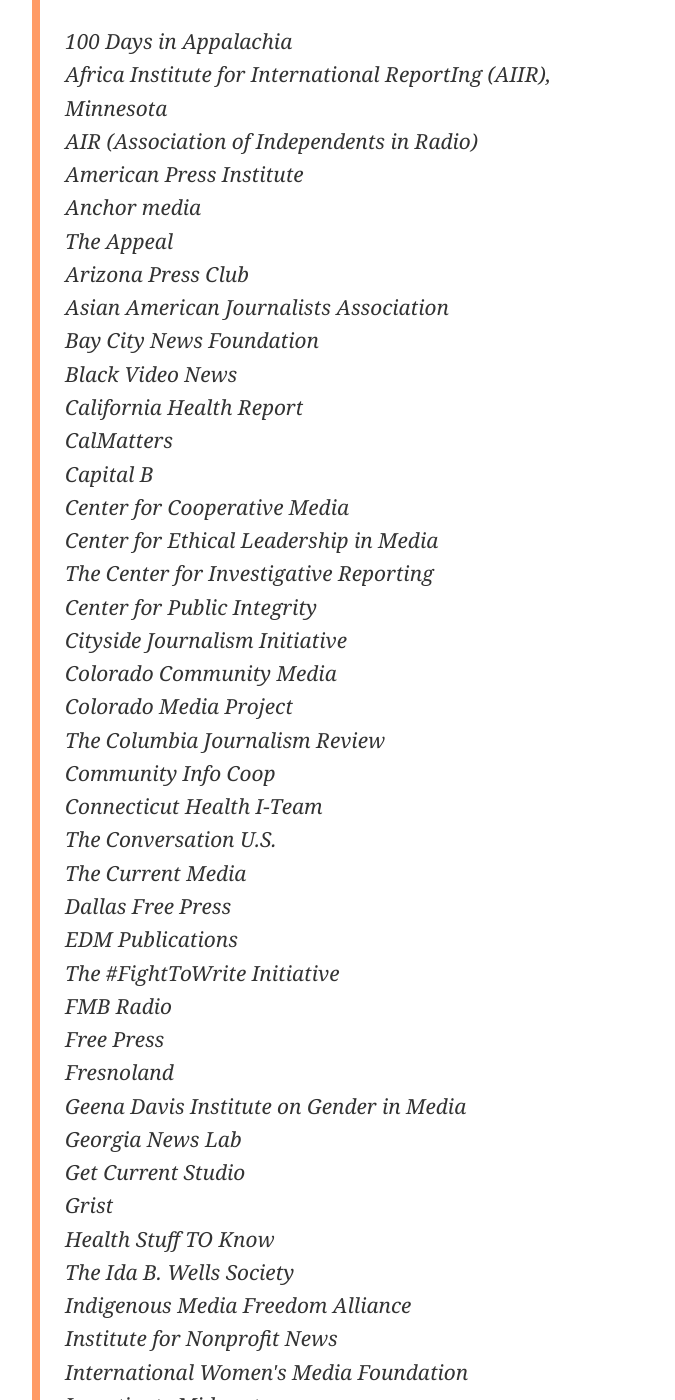
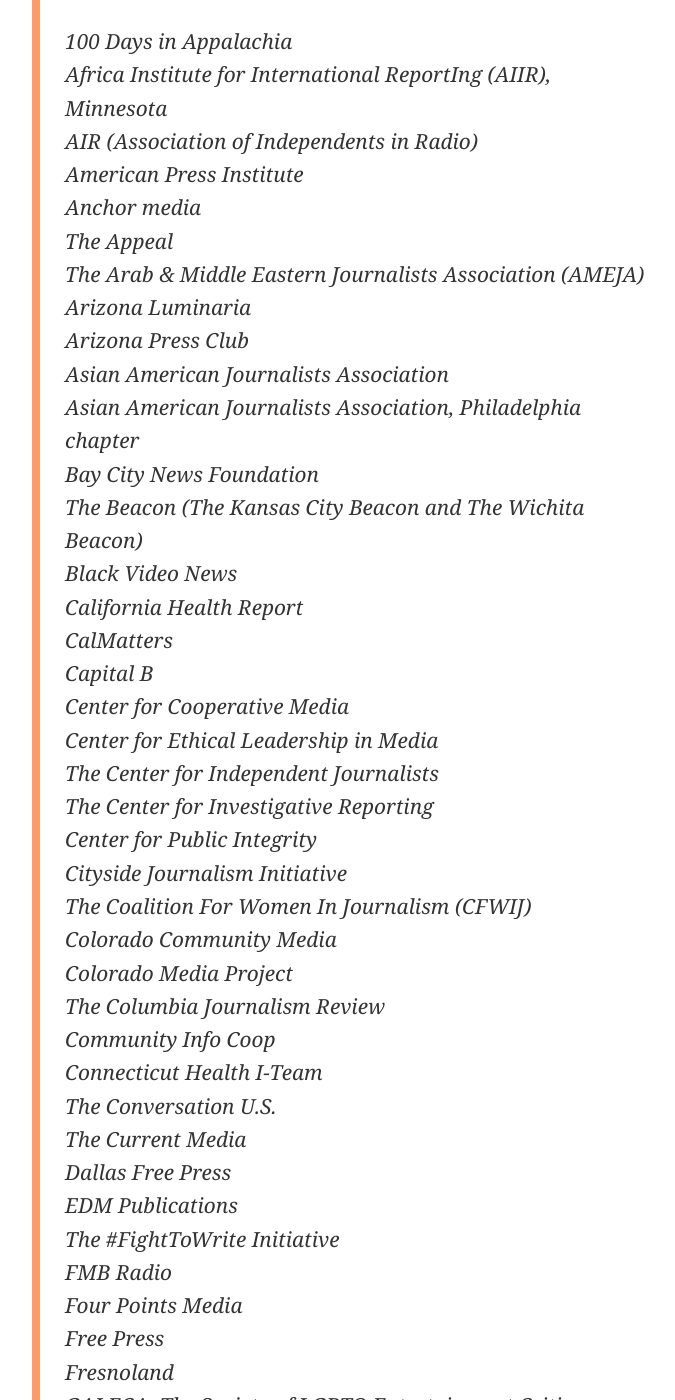
Before and after one commit to OpenNews/opennews-website, a Jekyll site: the page built from _posts/2022-04-22-open-letter-to-pulitzers.md, in a window 1280 px wide and 1400 px high, scrolled down 3479 px. Shown: the whole window, without its empty margins (133-808 px from the left). Built offline with Jekyll 4.4.1, drawn with Linux system fonts in a browser that asks for light colours; nearby versions of some CDN libraries; some web fonts are replaced; comment, search, counter and statistics services are not loaded; some of the changed text lies outside the part shown.

Commit message:
adding signer names

```diff
--- a/_posts/2022-04-22-open-letter-to-pulitzers.md
+++ b/_posts/2022-04-22-open-letter-to-pulitzers.md
@@ -57,18 +57,24 @@
 <br>American Press Institute
 <br>Anchor media
 <br>The Appeal
+<br>The Arab & Middle Eastern Journalists Association (AMEJA)
+<br>Arizona Luminaria
 <br>Arizona Press Club
 <br>Asian American Journalists Association
+<br>Asian American Journalists Association, Philadelphia chapter
 <br>Bay City News Foundation
+<br>The Beacon (The Kansas City Beacon and The Wichita Beacon)
 <br>Black Video News
 <br>California Health Report
 <br>CalMatters
 <br>Capital B
 <br>Center for Cooperative Media
 <br>Center for Ethical Leadership in Media
+<br>The Center for Independent Journalists
 <br>The Center for Investigative Reporting
 <br>Center for Public Integrity
 <br>Cityside Journalism Initiative
+<br>The Coalition For Women In Journalism (CFWIJ)
 <br>Colorado Community Media
 <br>Colorado Media Project
 <br>The Columbia Journalism Review
@@ -80,39 +86,53 @@
 <br>EDM Publications
 <br>The #FightToWrite Initiative
 <br>FMB Radio
+<br>Four Points Media
 <br>Free Press
 <br>Fresnoland
+<br>GALECA: The Society of LGBTQ Entertainment Critics
 <br>Geena Davis Institute on Gender in Media
 <br>Georgia News Lab
 <br>Get Current Studio
 <br>Grist
 <br>Health Stuff TO Know
 <br>The Ida B. Wells Society
+<br>Indiegraf
 <br>Indigenous Media Freedom Alliance
 <br>Institute for Nonprofit News
 <br>International Women's Media Foundation
 <br>Investigate Midwest
 <br>Investigative Newsource dba inewsource
 <br>The Kansas City Defender
+<br>Lede New Orleans
 <br>LION Publishers
+<br>Madison Minutes
 <br>Making Contact (aka International Media Project)
 <br>The Marshall Project
 <br>Media 2070
+<br>Media Alliance
+<br>Media and Democracy Project
 <br>Media Bridge Partners
+<br>Media Innovation Collaboratory/TrollBusters
 <br>The Mendocino Voice
+<br>Military Veterans in Journalism
 <br>Milwaukee Neighborhood News Service
+<br>Milwaukee Newspaper Guild
 <br>MindSite News
 <br>Mojatu Foundation (Mojatu Magazine)
+<br>The Morning Call Guild
 <br>National Association of Black Journalists
 <br>National Association of Hispanic Journalists (NAHJ)
 <br>Native American Journalists Association (NAJA)
 <br>Native News Online
+<br>New York Public Radio
 <br>News Catalyst
 <br>News Product Alliance
 <br>News Revenue Hub
 <br>The NewsGuild of New York
 <br>The NewsGuild-CWA
+<br>NLGJA: The Association of LGBTQ Journalists
 <br>North Carolina Local News Workshop
+<br>NuestroEstado.com
 <br>The Objective
 <br>OnlySky Media, Inc.
 <br>OpenNews
@@ -129,21 +151,29 @@
 <br>Reality Team
 <br>Renaissance Journalism
 <br>Reporte Hispano
+<br>Resolve Philly
 <br>Robert C. Maynard Institute for Journalism Education
 <br>Sahan Journal
+<br>San Antonio Association of Hispanic Journalists
 <br>Scalawag
 <br>Society of Professional Journalists
 <br>Society of Professional Journalists, Oregon Pro Chapter
+<br>Solidarity Journalism Initiative
+<br>South Asian Journalists Association
 <br>Southern California Public Radio (KPCC + LAist + LAist Studios)
 <br>Spotlight PA
+<br>The Texas Tribune
 <br>Trans Journalists Association
 <br>Tucson Sentinel
+<br>United Media Guild - CWA 36047
 <br>URL Media
 <br>Vision25: Building Racial Equity in Newsrooms
 <br>Vox Media
+<br>Washington-Baltimore News Guild
 <br>West View Media
 <br>Whong Community Media
 <br>Writers Guild of America, East
 <br>WURD Radio
+<br>YR Media
 </em></p>
 <p><a href="https://docs.google.com/forms/d/e/1FAIpQLSf0xdcKW2AQzLM8eeZH9w71b6YN_TosGUF2Y-lrlvCuy9YWpQ/viewform">Let us know if you want to add your name or organization.</a></p></blockquote>
```
Also changed, not shown: other parts of _posts/2022-04-22-open-letter-to-pulitzers.md (+2 -0 lines).
